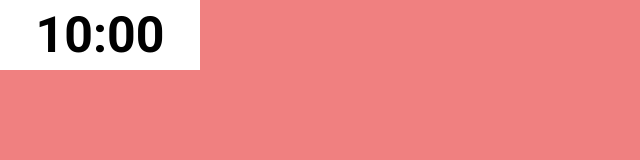
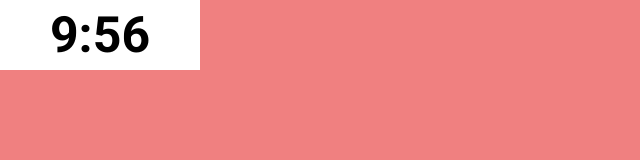
Before and after one commit to aacarring/countdown-timer, a plain HTML site: page index.html in a window 1280 px wide. Shown: the whole page, without its empty margins (0-640 px from the left). Drawn offline with Linux system fonts and the light colour scheme.

Commit message:
Removed placeholder time in html, added functionality in js

```diff
--- a/app.js
+++ b/app.js
@@ -0,0 +1,16 @@
+const startingMinutes = 10;
+let time = startingMinutes * 60;
+
+const countdownElement = document.getElementById('countdown');
+
+setInterval(updateCountdown, 1000);
+
+function updateCountdown() {
+    const minutes = Math.floor(time / 60);
+    let seconds = time % 60;
+
+    seconds = seconds < 10 ? '0' + seconds : seconds;
+
+    countdownElement.innerHTML = `${minutes}:${seconds}`;
+    time--;
+}
--- a/index.html
+++ b/index.html
@@ -10,7 +10,7 @@
 </head>
 <body>
 
-    <p id="countdown">10:00</p>
+    <p id="countdown"></p>
 
 <script src="/app.js"></script>
 </body>
```
